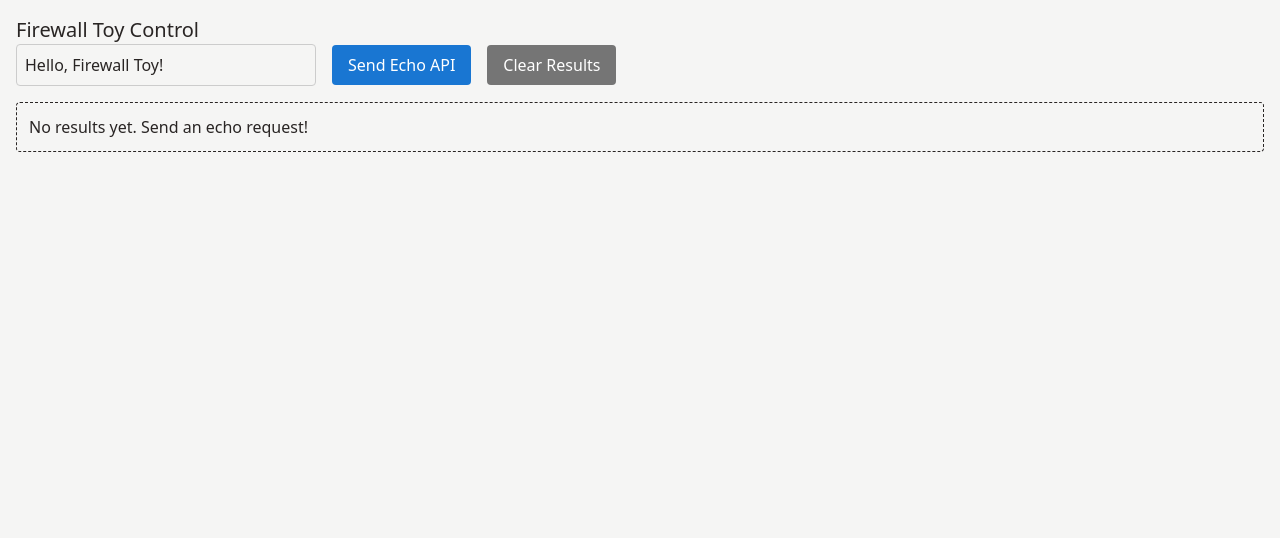
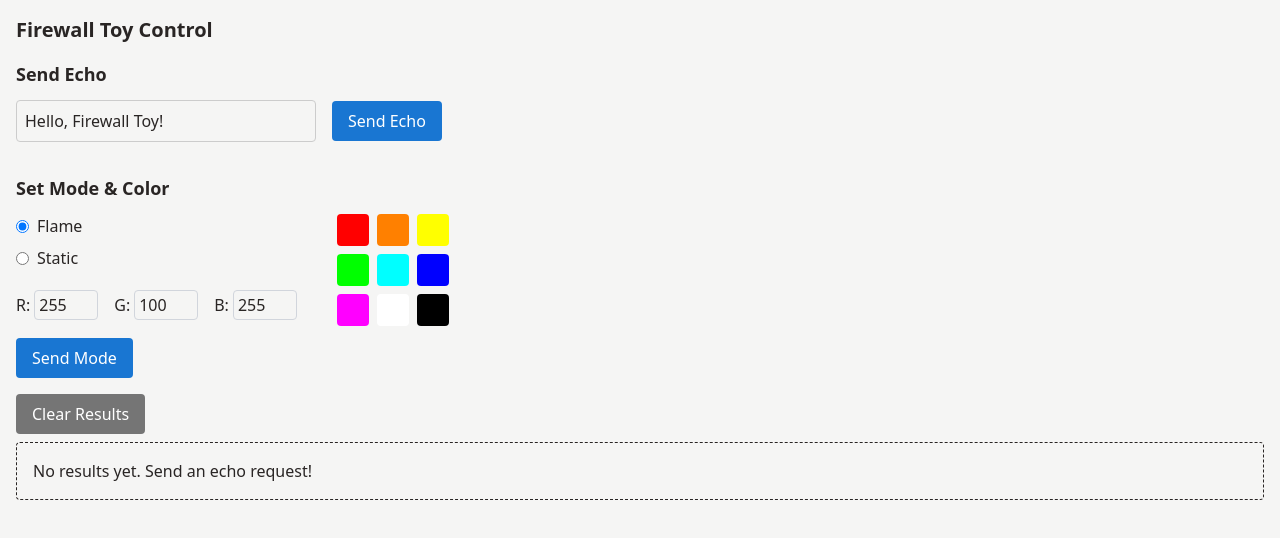
Before and after one commit to sethvoltz/firewall-toy, a SvelteKit app in the folder webapp/: page / in a window 1280 px wide. Shown: the top 538 px of the page. Built offline with nearby package versions, Linux system fonts and the light colour scheme.

Commit message:
feat(webapp): add UI controls to set colors and mode via new API

```diff
--- a/webapp/src/app.css
+++ b/webapp/src/app.css
@@ -7,14 +7,6 @@
 body {
   color: light-dark(#292524, #f5f5f4);
   background-color: light-dark(#f5f5f4, #292524);
-}
-
-/* Basic, modern styles for forms, inputs, buttons, and result list */
-form {
-  display: flex;
-  align-items: center;
-  gap: 0.5em;
-  margin-bottom: 1.5em;
 }
 
 input[type="text"] {
@@ -48,16 +40,6 @@ button[type="button"]:hover {
   background-color: #616161;
 }
 
-ul {
-  list-style: none;
-  padding: 0;
-}
-
-li {
-  border-radius: 4px;
-  padding: 0.75em;
-}
-
 pre {
   margin: 0.5em 0 0 0;
   border-radius: 4px;
--- a/webapp/src/routes/+page.svelte
+++ b/webapp/src/routes/+page.svelte
@@ -7,16 +7,33 @@
   let results: EchoResult[] = [];
   let echoText: string = "Hello, Firewall Toy!";
 
-  function sendEcho() {
-    fetch('/api/echo', {
+  let mode: 'flame' | 'static' = 'flame';
+  let color = { r: 255, g: 100, b: 255 };
+
+  const colorGrid = [
+    { r: 255, g: 0, b: 0 },    // Red
+    { r: 255, g: 128, b: 0 },  // Orange
+    { r: 255, g: 255, b: 0 },  // Yellow
+    { r: 0, g: 255, b: 0 },    // Green
+    { r: 0, g: 255, b: 255 },  // Cyan
+    { r: 0, g: 0, b: 255 },    // Blue
+    { r: 255, g: 0, b: 255 },  // Magenta
+    { r: 255, g: 255, b: 255 },// White
+    { r: 0, g: 0, b: 0 },      // Black
+  ];
+
+  function selectColor(c: { r: number; g: number; b: number }) {
+    color = { ...c };
+  }
+
+  async function sendEcho() {
+    try {
+      const response = await fetch('/api/echo', {
         method: 'POST',
-      headers: {
-        'Content-Type': 'application/json'
-      },
+        headers: { 'Content-Type': 'application/json' },
         body: JSON.stringify({ message: echoText })
-    })
-      .then(response => response.json())
-      .then(data => {
+      });
+      const data = await response.json();
       results = [
         ...results,
         {
@@ -24,8 +41,7 @@
           data
         }
       ];
-      })
-      .catch(error => {
+    } catch (error: any) {
       results = [
         ...results,
         {
@@ -33,7 +49,33 @@
           data: { error: error.message }
         }
       ];
+    }
+  }
+
+  async function sendMode() {
+    try {
+      const response = await fetch('/api/mode', {
+        method: 'POST',
+        headers: { 'Content-Type': 'application/json' },
+        body: JSON.stringify({ mode, color })
       });
+      const data = await response.json();
+      results = [
+        ...results,
+        {
+          timestamp: new Date().toLocaleString(),
+          data: { modeResponse: data }
+        }
+      ];
+    } catch (error: any) {
+      results = [
+        ...results,
+        {
+          timestamp: new Date().toLocaleString(),
+          data: { error: error.message }
+        }
+      ];
+    }
   }
 
   function clearResults() {
@@ -45,19 +87,63 @@
   <title>Firewall Toy Control</title>
 </svelte:head>
 
-<h1 class="text-xl">Firewall Toy Control</h1>
+<h1 class="text-xl font-bold mb-4">Firewall Toy Control</h1>
 
-<form on:submit|preventDefault={sendEcho} style="margin-bottom: 1em;">
+<h2 class="text-lg font-semibold mb-3">Send Echo</h2>
+<form on:submit|preventDefault={sendEcho} class="mb-4 flex flex-wrap items-center gap-2">
   <input
     type="text"
     bind:value={echoText}
     placeholder="Enter echo text"
-    style="width: 300px; margin-right: 0.5em;"
+    class="input input-bordered w-72 mr-2 px-2 py-1 rounded border border-gray-300 focus:outline-none focus:ring focus:border-blue-400"
   />
-  <button type="submit">Send Echo API</button>
-  <button type="button" on:click={clearResults} style="margin-left: 0.5em;">Clear Results</button>
+  <button type="submit" class="btn btn-primary">Send Echo</button>
 </form>
 
+<h2 class="text-lg font-semibold mt-8 mb-3">Set Mode & Color</h2>
+
+<form on:submit|preventDefault={sendMode} class="mb-4 space-y-3">
+  <div class="flex flex-row gap-6 items-start">
+    <div class="flex flex-col gap-3">
+      <div class="flex flex-col gap-2">
+        <label class="inline-flex items-center cursor-pointer">
+          <input type="radio" bind:group={mode} value="flame" class="form-radio text-pink-500" />
+          <span class="ml-2">Flame</span>
+        </label>
+        <label class="inline-flex items-center cursor-pointer">
+          <input type="radio" bind:group={mode} value="static" class="form-radio text-blue-500" />
+          <span class="ml-2">Static</span>
+        </label>
+      </div>
+      <div class="flex items-center gap-4 mt-2">
+        <label class="flex items-center">R:
+          <input type="number" min="0" max="255" bind:value={color.r} class="input input-bordered w-16 ml-1 px-1 py-0.5 rounded border border-gray-300" />
+        </label>
+        <label class="flex items-center">G:
+          <input type="number" min="0" max="255" bind:value={color.g} class="input input-bordered w-16 ml-1 px-1 py-0.5 rounded border border-gray-300" />
+        </label>
+        <label class="flex items-center">B:
+          <input type="number" min="0" max="255" bind:value={color.b} class="input input-bordered w-16 ml-1 px-1 py-0.5 rounded border border-gray-300" />
+        </label>
+      </div>
+    </div>
+    <div class="grid grid-cols-3 gap-2 w-28 ml-4">
+      {#each colorGrid as c}
+        <button
+          type="button"
+          on:click={() => selectColor(c)}
+          class="w-8 h-8 rounded border-2 border-gray-300 focus:outline-none focus:ring-2 focus:ring-blue-400"
+          style="background: rgb({c.r},{c.g},{c.b});"
+          title={`R:${c.r} G:${c.g} B:${c.b}`}
+          aria-label={`Select color R:${c.r} G:${c.g} B:${c.b}`}
+        ></button>
+      {/each}
+    </div>
+  </div>
+  <button type="submit" class="btn btn-primary">Send Mode</button>
+</form>
+
+<button type="button" on:click={clearResults} class="btn mb-2">Clear Results</button>
 <ul class="border p-4 border-dashed rounded">
   {#if results.length === 0}
     <li>No results yet. Send an echo request!</li>
```
Lines whose indentation alone changed are shown as unchanged.
